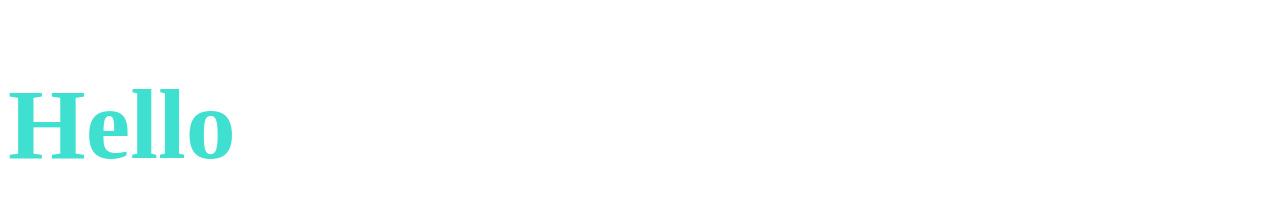
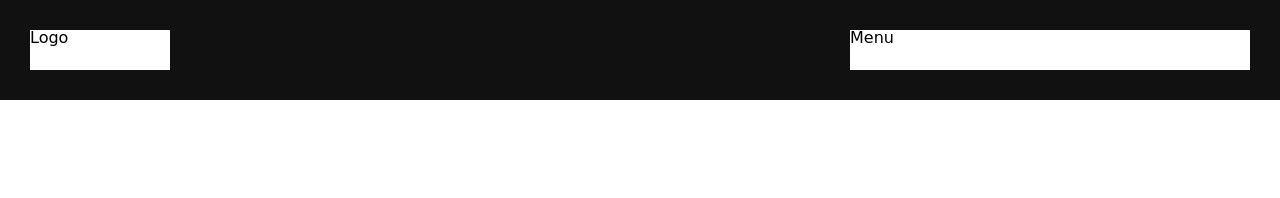
Before and after one commit to Zakery1/html-css-1-mini, a plain HTML site: page index.html in a window 1280 px wide. Drawn offline with Linux system fonts and the light colour scheme; a web font is replaced by a local one.

Commit message:
Add header

```diff
--- a/index.html
+++ b/index.html
@@ -1,10 +1,18 @@
 <!DOCTYPE html>
 <html>
     <head>
+        <link rel="stylesheet" href="./style.css"
+        <meta name="viewport" content="width=device-width, initial-scale=1.0">
         <title>Mini 1</title>
-        <link rel="stylesheet" href="./style.css"
+        <link href="https://fonts.googleapis.com/css?family=Ravi+Prakash" rel="stylesheet">
     </head>
     <body>
-        <h1>Hello</h1>
+        <header>
+            <div class="logo">Logo</div>
+            <div class="menu">Menu</div>
+        </header>
+        <main>
+
+        </main>
     </body>
 </html>
--- a/style.css
+++ b/style.css
@@ -1,4 +1,74 @@
-h1 {
-    font-size: 100px;
-    color: turquoise
+/* http://meyerweb.com/eric/tools/css/reset/
+   v2.0 | 20110126
+   License: none (public domain)
+*/
+
+html, body, div, span, applet, object, iframe,
+h1, h2, h3, h4, h5, h6, p, blockquote, pre,
+a, abbr, acronym, address, big, cite, code,
+del, dfn, em, img, ins, kbd, q, s, samp,
+small, strike, strong, sub, sup, tt, var,
+b, u, i, center,
+dl, dt, dd, ol, ul, li,
+fieldset, form, label, legend,
+table, caption, tbody, tfoot, thead, tr, th, td,
+article, aside, canvas, details, embed,
+figure, figcaption, footer, header, hgroup,
+menu, nav, output, ruby, section, summary,
+time, mark, audio, video {
+	margin: 0;
+	padding: 0;
+	border: 0;
+	font-size: 100%;
+    /* font: inherit; */
+    font-family: 'Ravi Prakash', cursive;
+    vertical-align: baseline;
+    box-sizing: border-box;
 }
+/* HTML5 display-role reset for older browsers */
+article, aside, details, figcaption, figure,
+footer, header, hgroup, menu, nav, section {
+	display: block;
+}
+body {
+	line-height: 1;
+}
+ol, ul {
+	list-style: none;
+}
+blockquote, q {
+	quotes: none;
+}
+blockquote:before, blockquote:after,
+q:before, q:after {
+	content: '';
+	content: none;
+}
+table {
+	border-collapse: collapse;
+	border-spacing: 0;
+}
+
+
+
+header {
+    background: #111111;
+    height: 100px;
+    padding: 30px;
+}
+
+.logo, .menu {
+    color:black;
+    background: white;
+    height: 40px;
+    width: 400px;
+}
+
+.logo {
+    float: left;
+    width: 140px;
+}
+
+.menu {
+    float: right;
+}
```
